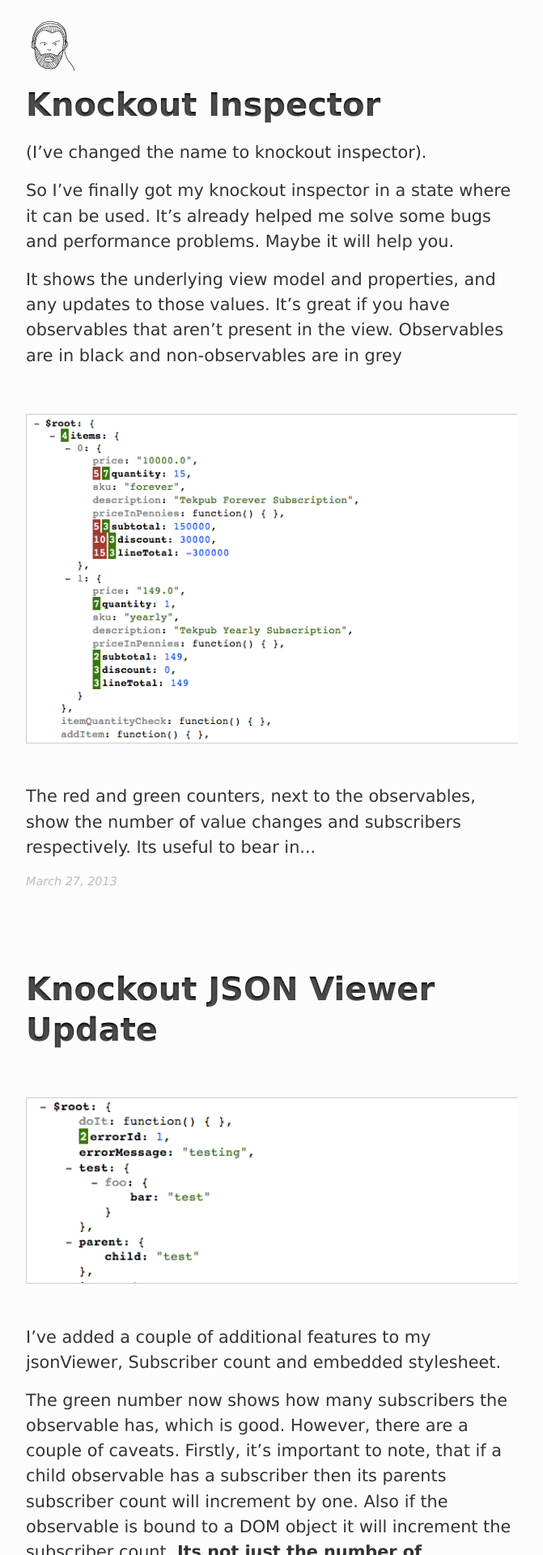
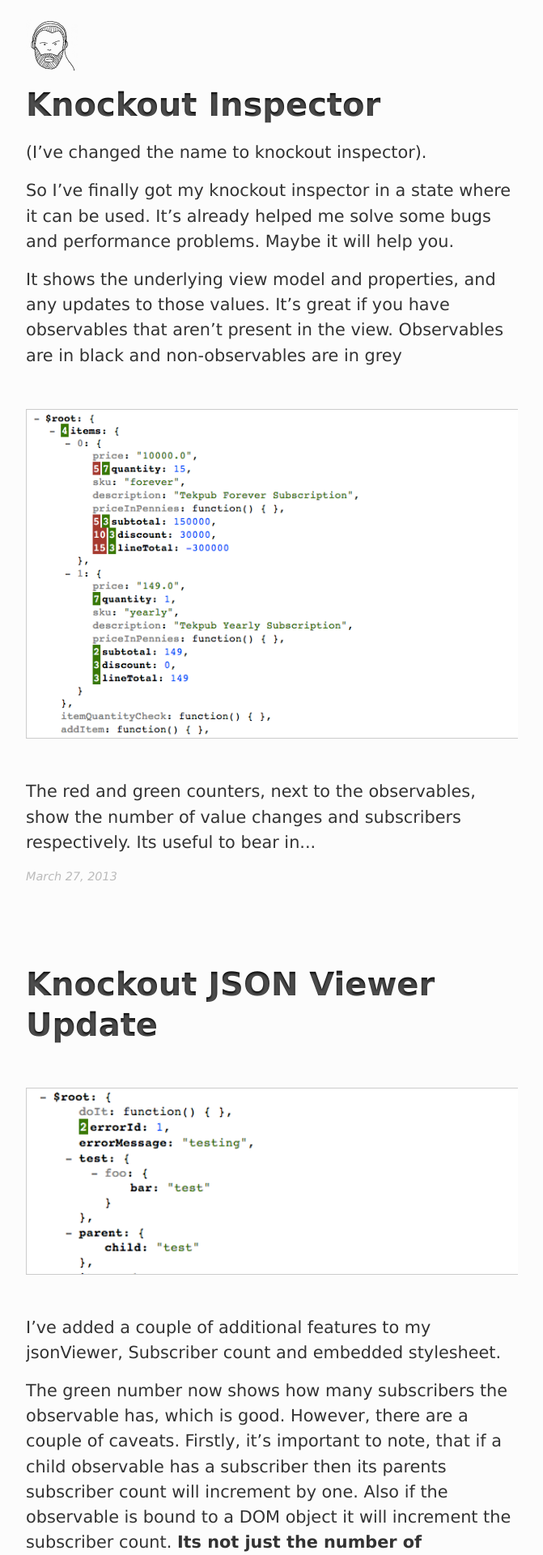
Before and after one commit to invalid-arg/invalid-arg.github.com, a Jekyll site: the page built from index.html, in a window 1280 px wide. Shown: the top 1920 px of the page at 81% size, without its empty margins (304-975 px from the left). Built offline with Jekyll 4.4.1, drawn with Linux system fonts in a browser that asks for light colours.

Commit message:
Fixing margin on images

```diff
--- a/css/style.css
+++ b/css/style.css
@@ -80,7 +80,7 @@
 	border: 1px solid #ccc;
 	width: 100%;
 	margin-bottom: 2.13rem;
-	margin-top: 2.5rem;
+	margin-top: 2.13rem;
 }
 
 a {
```
